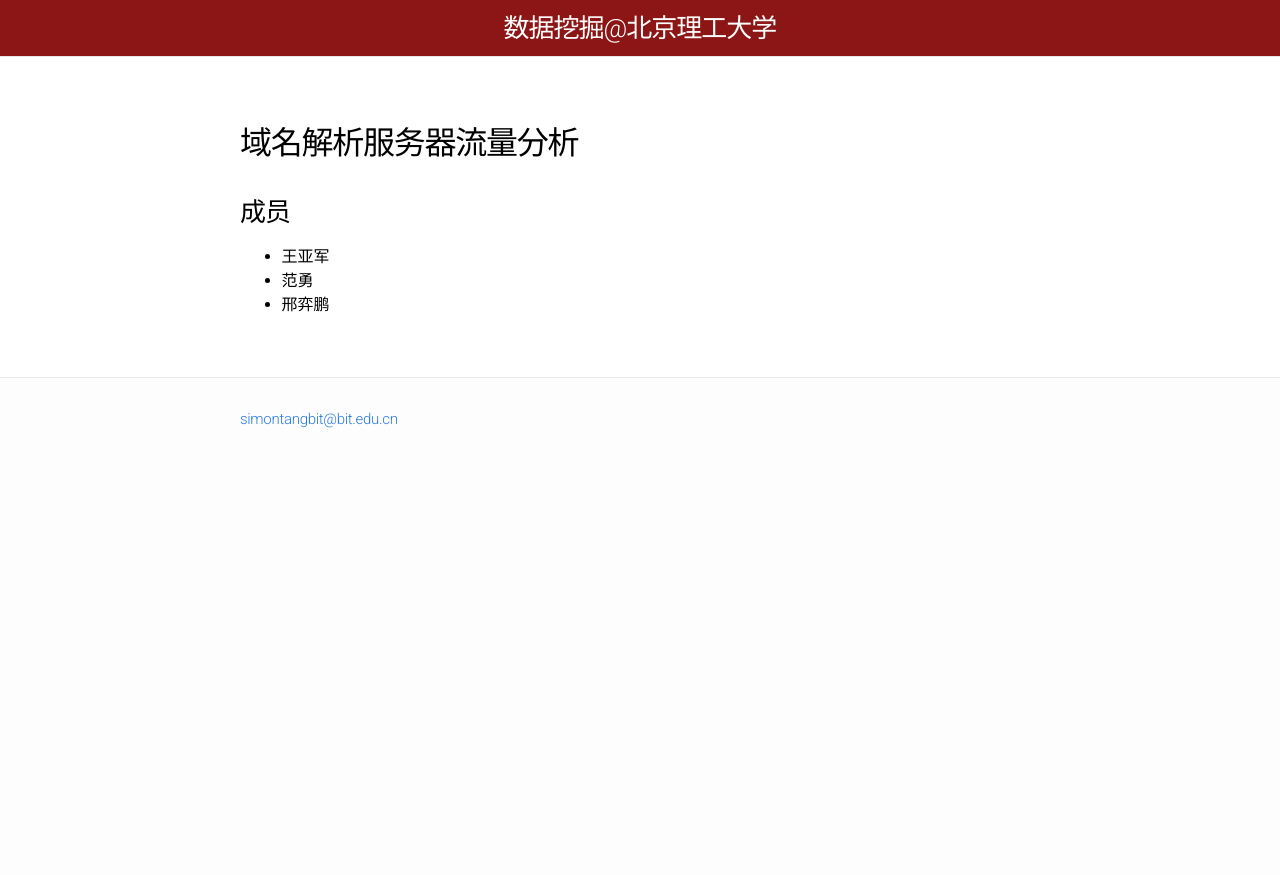
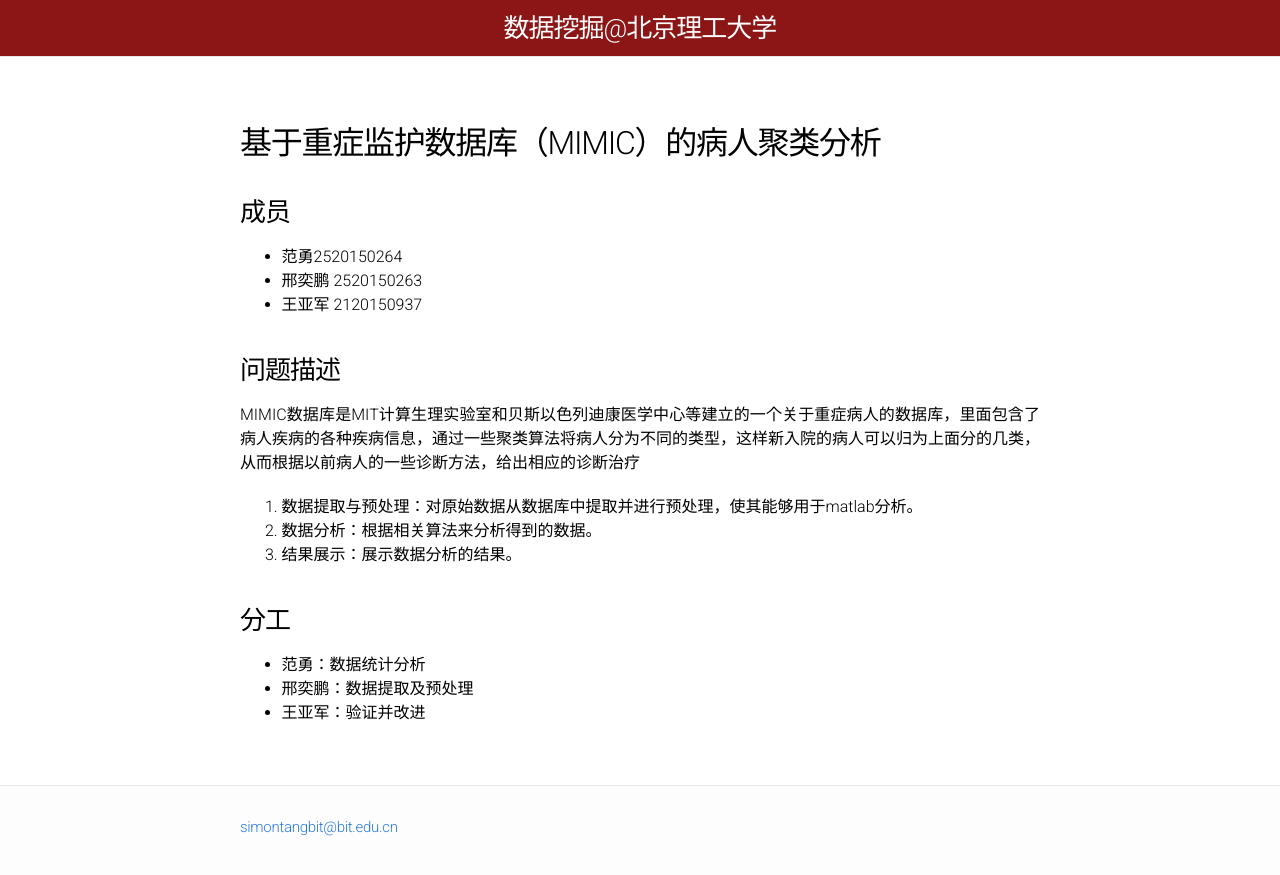
Before and after one commit to BITDM/bitdm.github.io, a Jekyll site: the page built from 2016/projects/p15/proposal.md, in a window 1280 px wide. Shown: the top 875 px of the page. Built offline with Jekyll 4.4.1, drawn with Linux system fonts in a browser that asks for light colours.

Commit message:
Update proposal.md

```diff
--- a/2016/projects/p15/proposal.md
+++ b/2016/projects/p15/proposal.md
@@ -4,10 +4,23 @@ mathjax: true
 permalink: /2016/projects/p15/proposal/
 ---
 
-## 域名解析服务器流量分析
+## 基于重症监护数据库（MIMIC）的病人聚类分析
 
 ### 成员
 
-- 王亚军
-- 范勇
-- 邢弈鹏
+- 范勇2520150264
+- 邢奕鹏 2520150263
+- 王亚军 2120150937
+
+### 问题描述
+MIMIC数据库是MIT计算生理实验室和贝斯以色列迪康医学中心等建立的一个关于重症病人的数据库，里面包含了病人疾病的各种疾病信息，通过一些聚类算法将病人分为不同的类型，这样新入院的病人可以归为上面分的几类，从而根据以前病人的一些诊断方法，给出相应的诊断治疗
+
+1. 数据提取与预处理：对原始数据从数据库中提取并进行预处理，使其能够用于matlab分析。
+2. 数据分析：根据相关算法来分析得到的数据。
+3. 结果展示：展示数据分析的结果。
+
+### 分工
+
+- 范勇：数据统计分析
+- 邢奕鹏：数据提取及预处理
+- 王亚军：验证并改进
```
